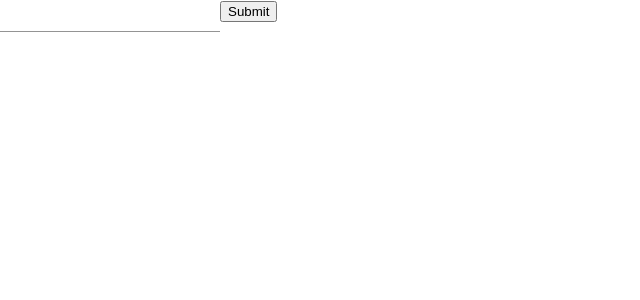
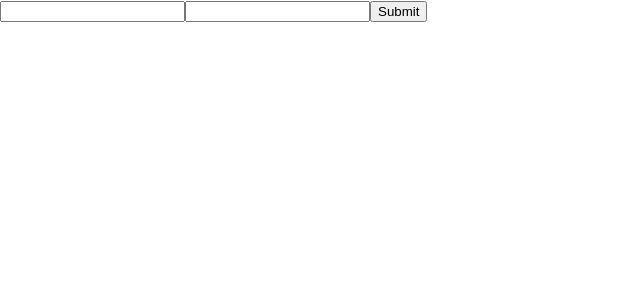
Before and after one commit to Y-2G/react-hook-form-tutorial, a React (Create React App) app: page / in a window 1280 px wide. Shown: the top 300 px of the page, without its empty margins (0-640 px from the left). Built offline with nearby package versions, Linux system fonts and the light colour scheme.

Commit message:
finished section5

```diff
--- a/package.json
+++ b/package.json
@@ -15,6 +15,7 @@
     "react": "^17.0.1",
     "react-dom": "^17.0.1",
     "react-hook-form": "^6.15.4",
+    "react-redux": "^7.2.2",
     "react-scripts": "4.0.3",
     "react-select": "^4.2.1",
     "typescript": "^4.1.2",
--- a/src/App.tsx
+++ b/src/App.tsx
@@ -1,60 +1,17 @@
 import React from "react";
-import ReactSelect from "react-select";
-import { TextField, Checkbox } from "@material-ui/core";
-import { useForm, Controller, useController } from "react-hook-form";
+import { useForm } from "react-hook-form";
 
-// ========== COMPONENT ==========
-
-// const App = () => {
-//   const methods = useForm();
-//   const  { handleSubmit, control, reset } = methods;
-//   const onSubmit = (data: any) => console.log(data);
-
-//   return (
-//     <form onSubmit={handleSubmit(onSubmit)}>
-//       <Controller as={TextField} name="TextField" control={control} defaultValue="" />
-
-//       <Controller
-//         name="MyCheckbox"
-//         control={control}
-//         defaultValue={false}
-//         rules={{ required: true }}
-//         render={props =>
-//           <Checkbox
-//             onChange={ e => props.onChange(e.target.checked)}
-//             checked={props.value}
-//           />
-//         }
-//       />
-
-//       <input type="submit" />
-//     </form>
-//   )
-// }
-
-// ========== HOOK ==========
-
-const Input = ({ control, name }: any) => {
-  const {
-    field: { ref, ...inputProps },
-    meta: { invalid, isTouched, isDirty },
-  } = useController({
-    name,
-    control,
-    rules: { required: true },
-    defaultValue: "",
-  });
-
-  return <TextField {...inputProps} inputRef={ref} />
-}
 
 const App = () => {
-  const { handleSubmit, control } = useForm();
+  const { register, errors, handleSubmit } = useForm();
   const onSubmit = (data: any) => console.log(data);
 
   return (
     <form onSubmit={handleSubmit(onSubmit)}>
-      <Input name="firstName" control={control} />
+      <input name="firstName" ref={register({ required: true })} />
+      {errors.firstName && "First name is required"}
+      <input name="lastName"  ref={register({ required: true })} />
+      {errors.lastName && "Last name is required"}
       <input type="submit" />
     </form>
   );
```
Also changed, not shown: src/App.sec5.tsx (added, +63 -0 lines), 1 other file (tests, documents, lock files or other folders).
